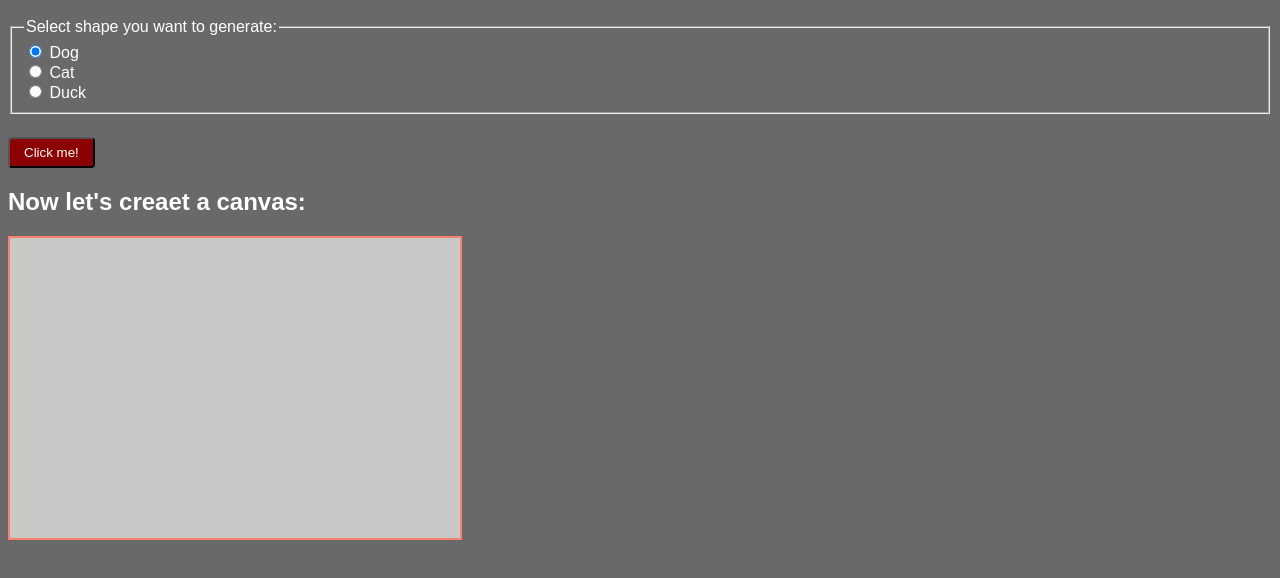
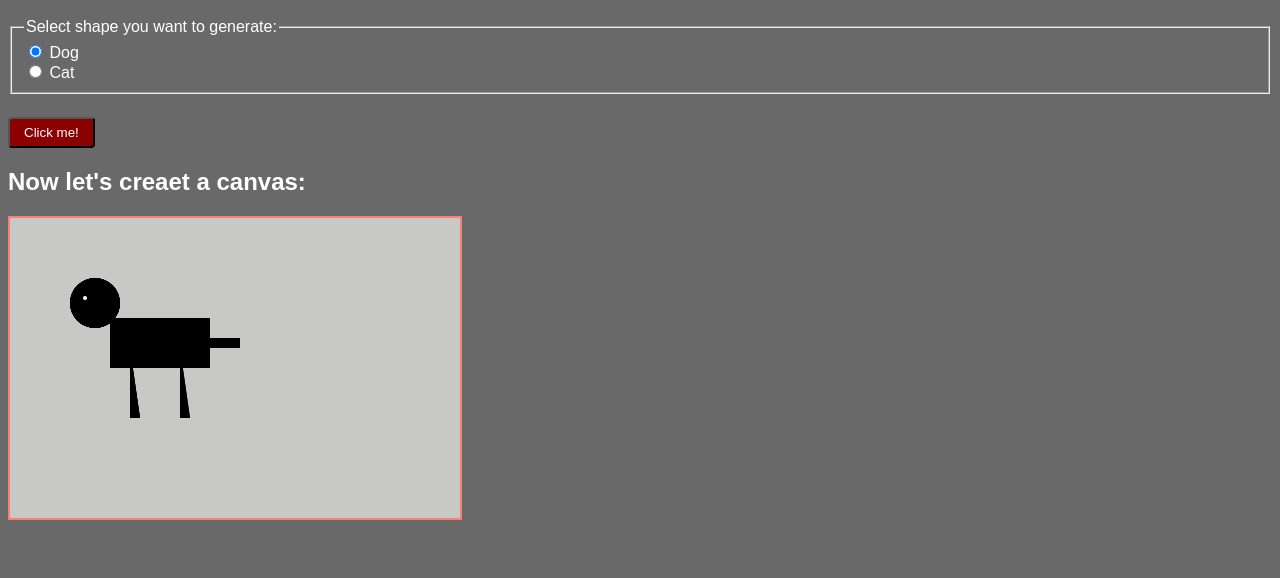
Before and after one commit to ahmadsiddique-dev/Data-URL-tiny-website, a website: page src/index.html in a window 1280 px wide. Both pictures are taken after a click on the button "Click me!". Shown: the part 48-626 px from the top of the page. Drawn offline with Linux system fonts and the light colour scheme.

Commit message:
i'm done with project just doing some techniques to decrease the size

```diff
--- a/src/index.html
+++ b/src/index.html
@@ -13,10 +13,7 @@
       <label for="cat">Cat</label>
     </div>
 
-    <div>
-      <input type="radio" id="duck" name="animal" value="duck" />
-      <label for="duck">Duck</label>
-    </div>
+
   </fieldset>
   <button class="audio-controller">Click me!</button>
   <h2>Now let's creaet a canvas:</h2>
@@ -52,11 +49,45 @@
 
     const ctx = canvas.getContext("2d");
 
+    function drawing() {
+      ctx.clearRect(0, 0, canvas.width, canvas.height);
+      ctx.fillStyle = 'black'
+      ctx.moveTo(100, 100);
+      ctx.lineTo(100, 150);
+      ctx.lineTo(200, 150);
+      ctx.lineTo(200, 100);
+      ctx.lineTo(100, 100);
+      ctx.fill();
 
-    ctx.beginPath();
-    ctx.arc(100, 100, 40, (Math.PI/180) * 1, (Math.PI/180) * 300,)
-    ctx.
-    ctx.fill()
+      ctx.moveTo(75, 75);
+      ctx.arc(85, 85, 25, (Math.PI / 180) * 0, (Math.PI / 180) * 360)
+      ctx.fill();
+
+      ctx.moveTo(120, 150);
+      ctx.lineTo(120, 130);
+      ctx.lineTo(130, 200);
+      ctx.lineTo(120, 200);
+      ctx.lineTo(120, 1700);
+      ctx.fill();
+
+      ctx.moveTo(170, 150);
+      ctx.lineTo(170, 130);
+      ctx.lineTo(180, 200);
+      ctx.lineTo(170, 200);
+      ctx.lineTo(170, 150);
+      ctx.fill();
+
+
+      ctx.moveTo(200, 120);
+      ctx.lineTo(230, 120);
+      ctx.lineTo(230, 130);
+      ctx.lineTo(200, 130);
+      ctx.fill();
+    }
+
+    function generateArc(x, y, r, a1 = 0, a2 = 360) {
+      ctx.arc(x, y, r, (Math.PI / 180) * a1, (Math.PI / 180) * a2)
+    }
 
     audioController.addEventListener('click', () => {
       const oscillator = audioContext.createOscillator();
@@ -75,7 +106,39 @@
       });
 
 
-      console.log("value:", shapeInput?.value);
+
+      if (shapeInput?.value === 'dog') {
+
+        drawing();
+        ctx.fillStyle = "white";
+        ctx.beginPath()
+        generateArc(75, 80, 2)
+        ctx.fill();
+      }
+      else {
+        drawing();
+        ctx.moveTo(75, 60);
+        ctx.moveTo(75, 50);
+        ctx.lineTo(68, 70);
+        ctx.lineTo(80, 70);
+        ctx.fill()
+
+        ctx.moveTo(95, 50);
+        ctx.lineTo(88, 70);
+        ctx.lineTo(100, 70);
+        ctx.fill()
+
+        ctx.fillStyle = "white";
+        ctx.beginPath()
+        generateArc(75, 80, 2);
+        ctx.fill();
+        ctx.beginPath()
+        generateArc(90, 80, 2);
+        ctx.fill();
+        ctx.beginPath();
+        generateArc(82.5, 90, 4)
+        ctx.fill()
+      }
     })
   </script>
 </body>
```
Also changed, not shown: dist/index.html, dist/uri.txt.
